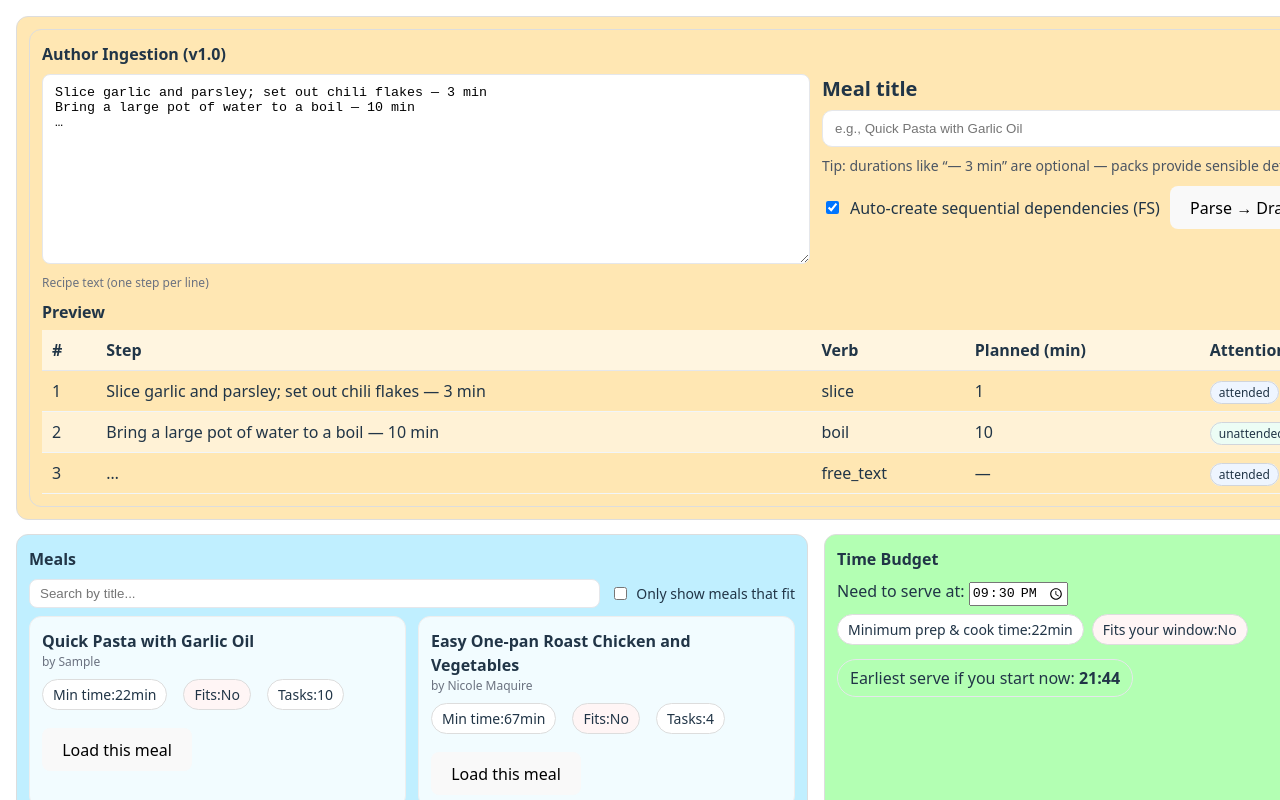
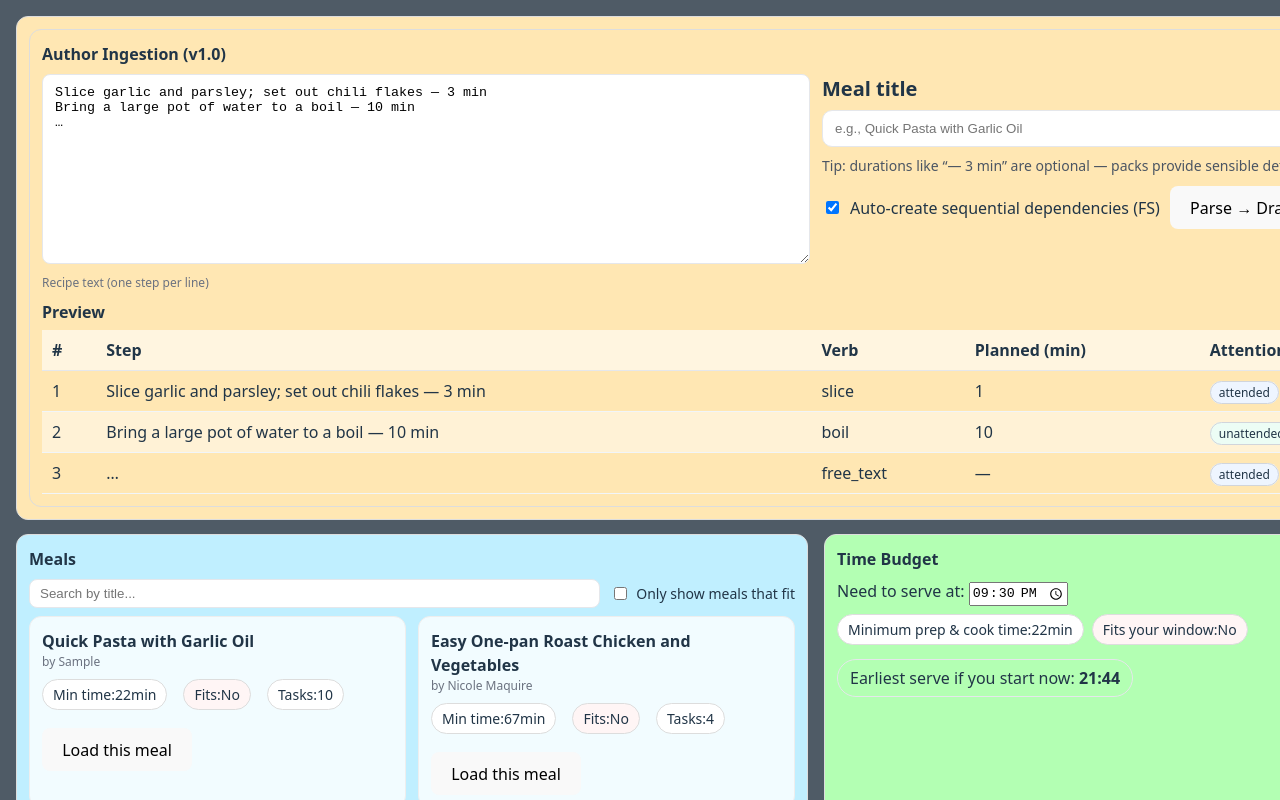
Before and after one commit to thenowguy/nowcook-parser, a React (Vite) app: page / in a window 1280 px wide. Shown: the top 800 px of the page. Built offline with nearby package versions, Linux system fonts and the light colour scheme.

Commit message:
v1.8.6 = v1.8.5 + dark page background

```diff
--- a/src/App.jsx
+++ b/src/App.jsx
@@ -1,5 +1,6 @@
-// ============================== NowCook Parser — v1.8.5 ==============================
-// v1.8.5 = v1.8.4 + color wrappers for top panels
+// ============================== NowCook Parser — v1.8.6 ==============================
+// v1.8.6 = v1.8.5 + dark page background
+//  - Page (outside panels):  #4f5b66
 //  - Author Ingestion panel: #ffe7b3
 //  - Meals panel:            #c0efff
 //  - Time Budget panel:      #b3ffb3
@@ -740,7 +741,7 @@ export default function App() {
   );
 
   return (
-    <div style={{ minHeight: "100vh", padding: 16, display: "grid", gap: 14 }}>
+    <div style={{ minHeight: "100vh", padding: 16, display: "grid", gap: 14, background: "#4f5b66" }}>
       {/* NEW: Author Ingestion / Authoring Panel */}
       <div style={{
         border: "1px solid #ddd",
```
